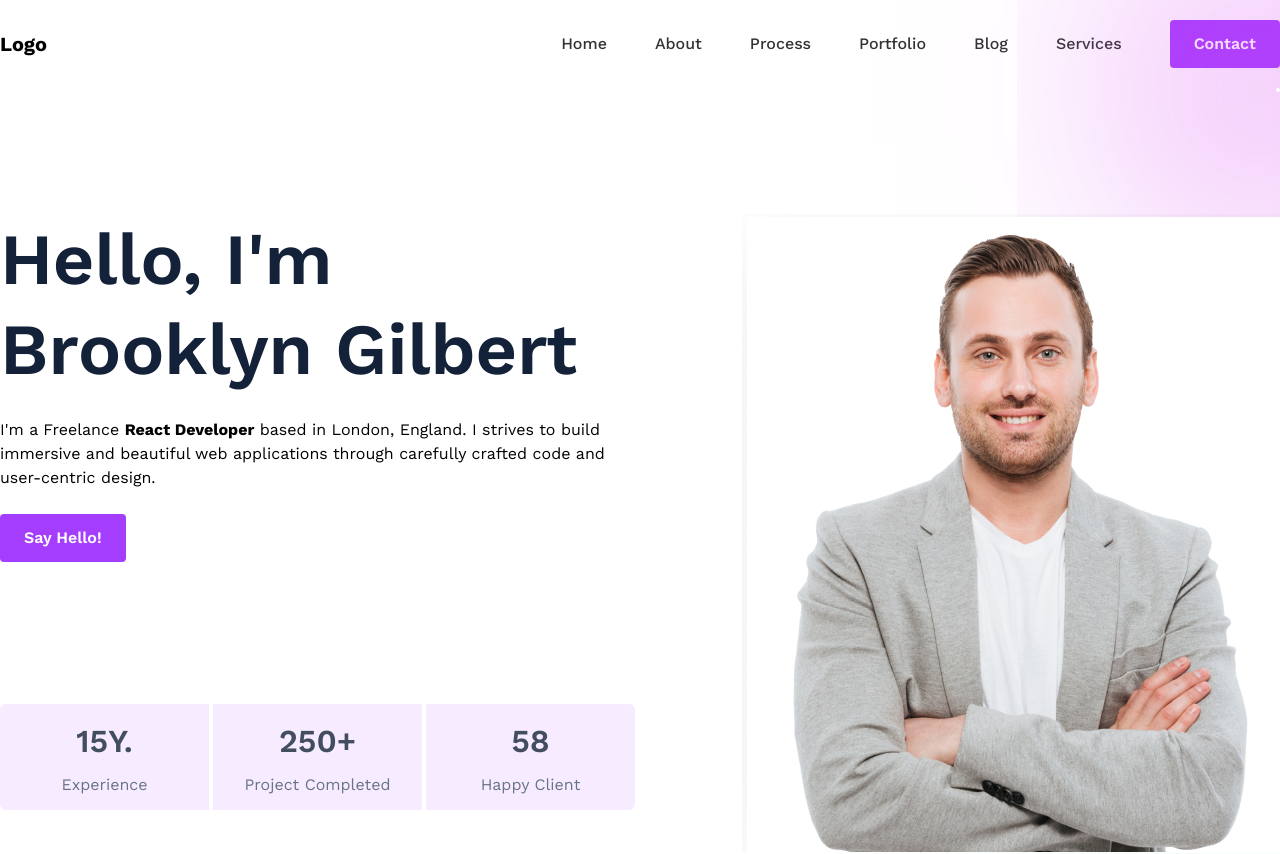
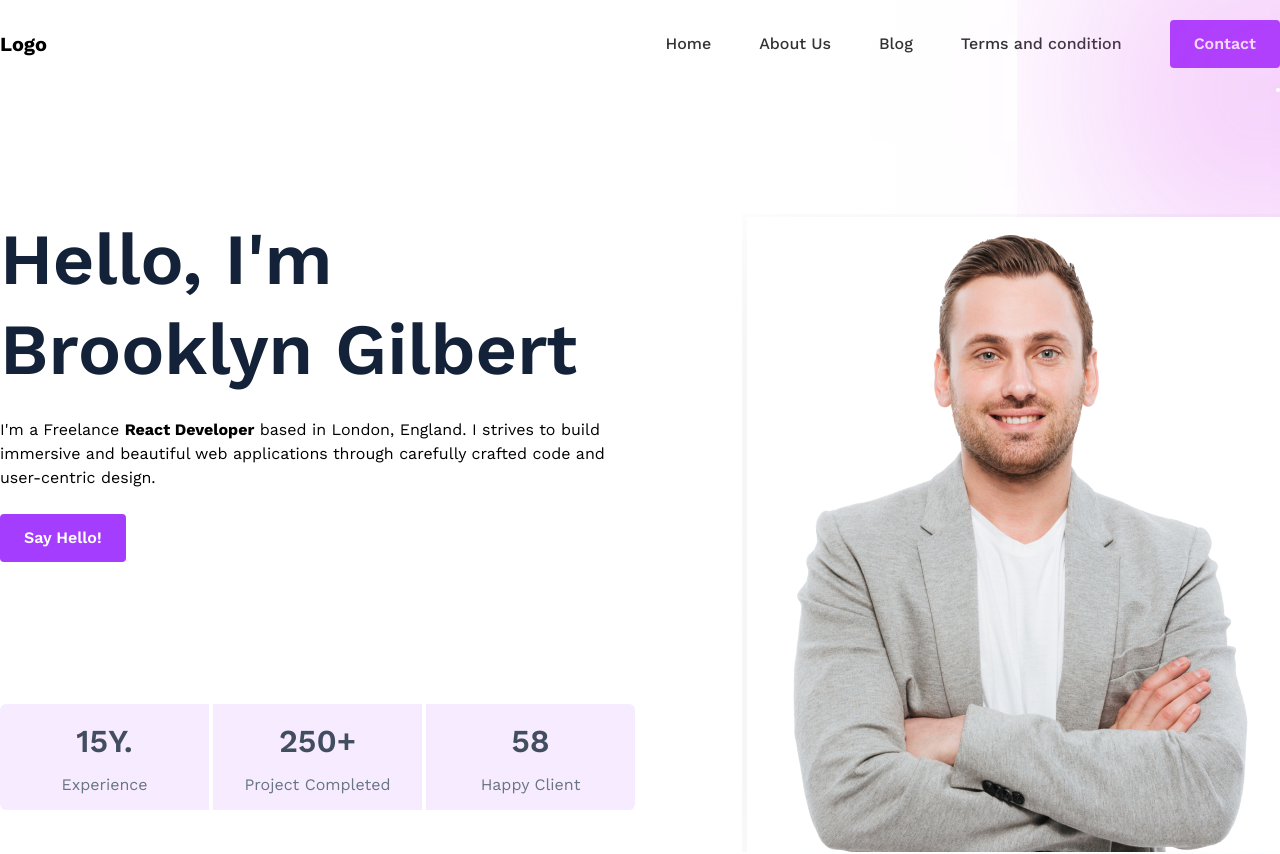
Before and after one commit to Nahid-hasan-web/DMportfolio, a Next.js app: page / in a window 1280 px wide. Shown: the top 854 px of the page. Built offline with nearby package versions, Linux system fonts and the light colour scheme.

Commit message:
navbar items added

```diff
--- a/app/common-components/Footer.jsx
+++ b/app/common-components/Footer.jsx
@@ -3,6 +3,24 @@ import React from 'react'
 import ContactForm from '../components/home/ContactForm'
 
 const Footer = () => {
+      const navbaritems = [
+    {
+      navbarContent: "Home",
+      navbarLink: "/",
+    },
+    {
+      navbarContent: "About Us",
+      navbarLink: "/",
+    },
+    {
+      navbarContent: "Blog",
+      navbarLink: "/",
+    },
+    {
+      navbarContent: "Terms and condition",
+      navbarLink: "/",
+    },
+  ];
   return (
     <>
         <footer id='Footer' className='bg-[#2B384C] pt-40 pb-[60px] mt-[700px] '>
@@ -12,9 +30,9 @@ const Footer = () => {
                     <Link href={'#'} className='text-3xl font-medium text-white'>Logo</Link>
                     <ul className='flex gap-5  items-center'>
                         {
-                            [1,2,3,4,5,6].map((item , i)=>(
+                            navbaritems.map((item , i)=>(
 
-                                <li key={i} className='text-base font-normal text-gray-50'>Home</li>
+                                <li key={i} className='text-base font-normal text-gray-50'><Link href={'#'}>{item.navbarContent}</Link></li>
                             ))
                         }
                     </ul>
--- a/app/components/Navbar.jsx
+++ b/app/components/Navbar.jsx
@@ -11,15 +11,7 @@ const Navbar = () => {
       navbarLink: "/",
     },
     {
-      navbarContent: "About",
-      navbarLink: "/",
-    },
-    {
-      navbarContent: "Process",
-      navbarLink: "/",
-    },
-    {
-      navbarContent: "Portfolio",
+      navbarContent: "About Us",
       navbarLink: "/",
     },
     {
@@ -27,7 +19,7 @@ const Navbar = () => {
       navbarLink: "/",
     },
     {
-      navbarContent: "Services",
+      navbarContent: "Terms and condition",
       navbarLink: "/",
     },
   ];
```
